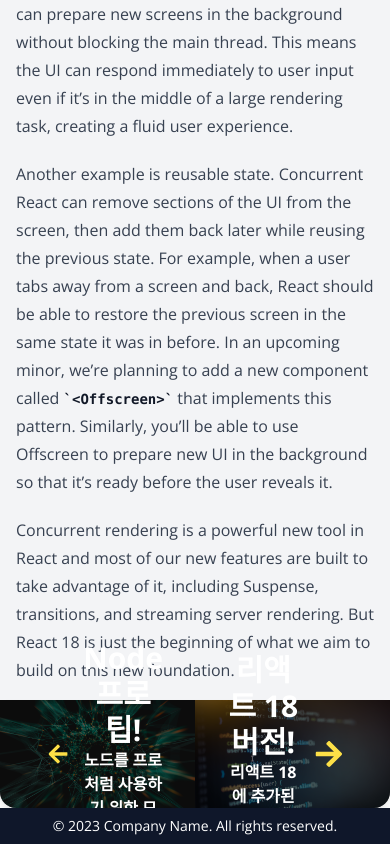
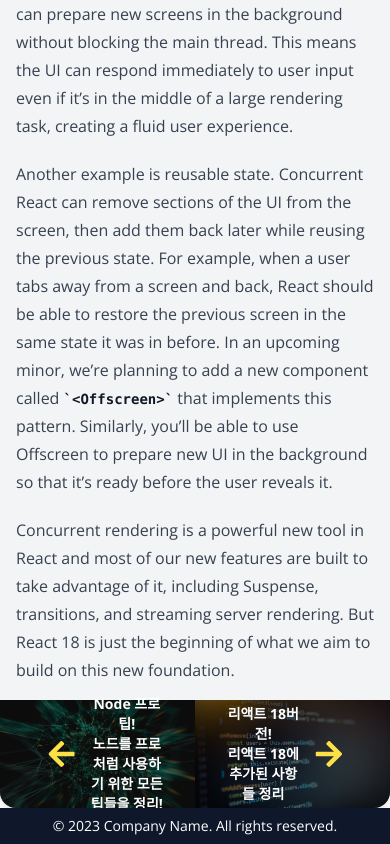
Before and after one commit to SonSeongJoon/NextJS-blog, a Next.js app: page /posts/best-react-practices in a window 390 px wide. Shown: the part 3916-4760 px from the top of the page. Built offline with nearby package versions, Linux system fonts and the light colour scheme.

Commit message:
아래바 글씨크기 반응형으로 수정 (#3)
* AdjacentPostCard text modify

* AdjacentPostCard text modify

```diff
--- a/src/component/AdjacentPostCard.tsx
+++ b/src/component/AdjacentPostCard.tsx
@@ -21,9 +21,11 @@ export default function AdjacentPostCard({post: {path, title, description}, type
         />
         <div className='absolute top-1/2 left-1/2 -translate-x-1/2 -translate-y-1/2 w-full flex justify-around items-center text-white px-8'>
             {type === 'prev' && <FaArrowLeft className={ICON_CLASS}/>}
-            <div className='w-full text-center'>
-                <h3 className='text-3xl sm:text-md md:text-lg font-bold'>{title}</h3>
-                <p className='font-bold sm:text-sm md:text-md' >{description}</p>
+
+            <div className='w-full text-center font-bold '>
+                <h3 className='text-sm sm:text-sm md:text-lg lg:text-3xl font-bold'>{title}</h3>
+                <p className='text-sm sm:text-sm md:text-base lg:text-lg font-bold'>{description}</p>
+
             </div>
             {type === 'next' && <FaArrowRight className={ICON_CLASS}/>}
         </div>
```
